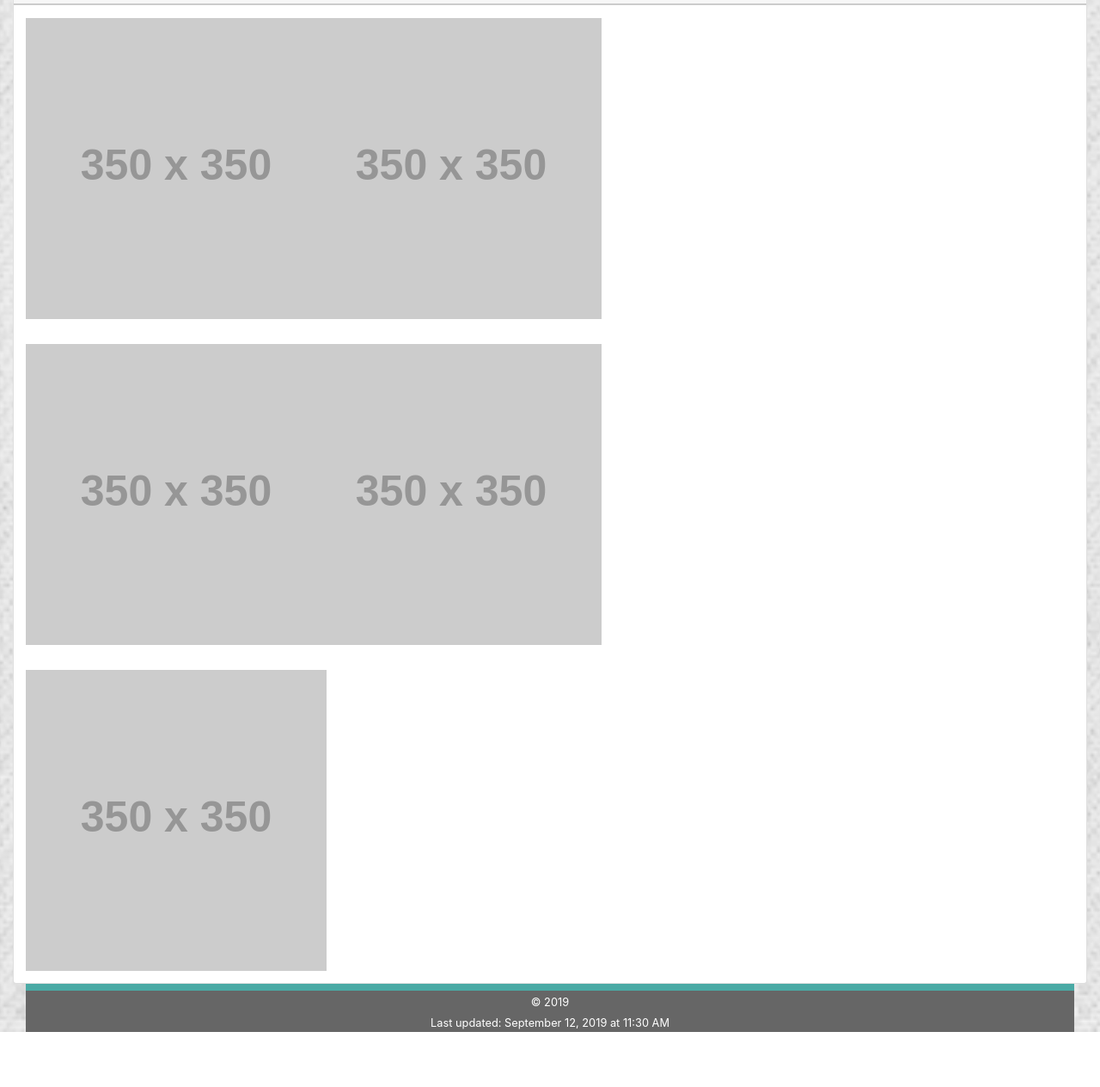
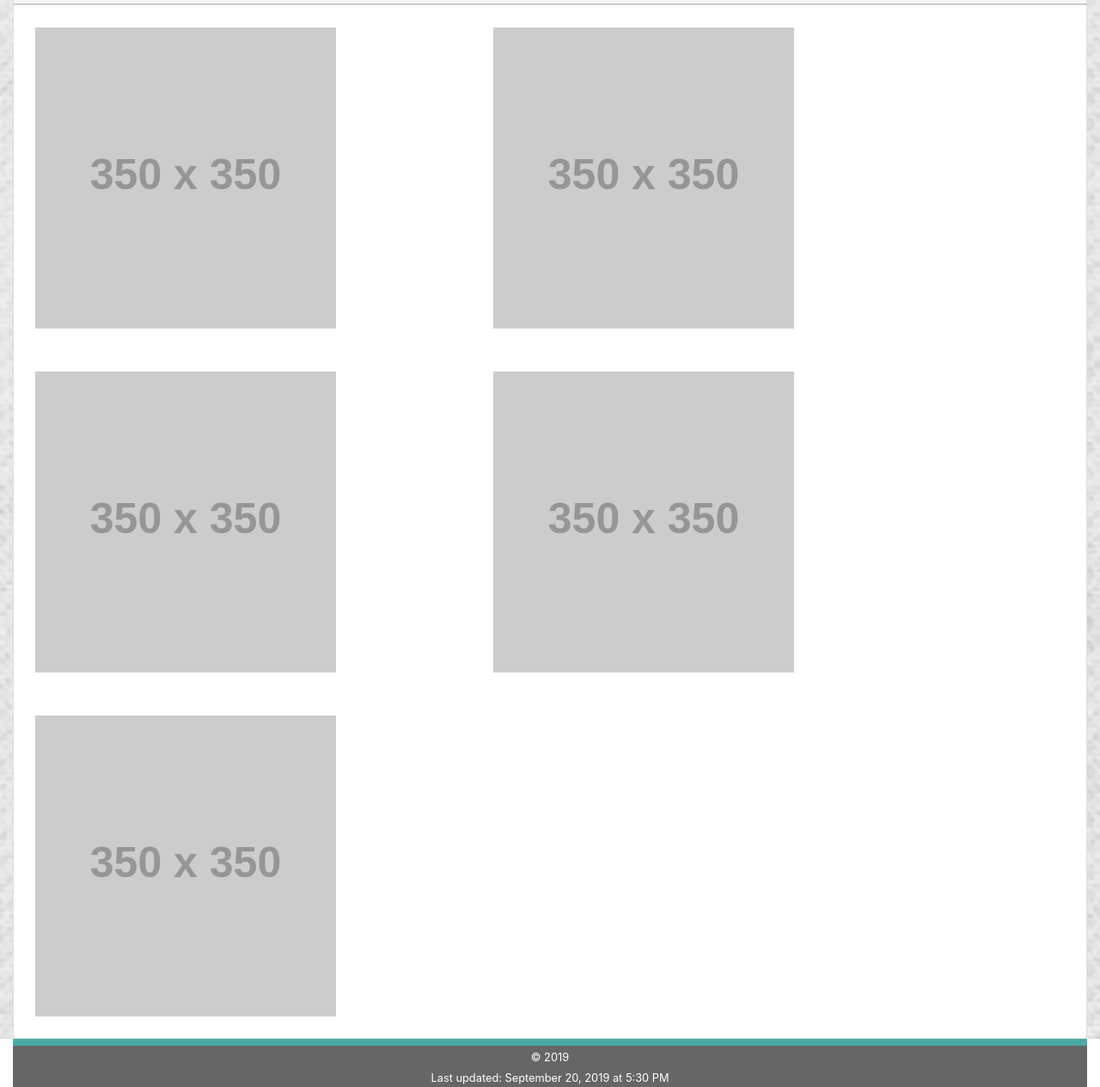
Before and after one commit to JLGaumnitz/Bootstrap-Portfolio, a plain HTML site: page portfolio.html in a window 1280 px wide. Shown: the part 205-1469 px from the top of the page at 86% size. Before the commit the page ends 1405 px from the top, so only its background shows below. Drawn offline with nearby package versions, Linux system fonts and the light colour scheme; placeholder pictures from the web are drawn by us.

Commit message:
fixed column widths so images don't overlap when downsizing screen

```diff
--- a/portfolio.html
+++ b/portfolio.html
@@ -71,24 +71,55 @@
        </div>
 
 <!-- div for portfolio images -->
-<!-- need to figure out how to make them not overlap when moving screen to smaller size -->
+<!-- Includes TA's fix so they don't overlap when moving screen to smaller size -->
 
-<div class="row">
-    <div class="col-md-3">
-         <img class="img-responsive" src="https://via.placeholder.com/350/FFFF00/000000" style="margin:5%" alt="Portfolio Image Placeholder">
+        <div class="row">
+           <div class="col-md-6 col-lg-5">
+            <img
+            src="https://via.placeholder.com/350/FFFF00/000000"
+            style="margin:5%"
+            alt="Portfolio Image Placeholder"
+            />
+           </div>
 
-         <img class="img-responsive" src="https://via.placeholder.com/350/FFFF00/000000" style="margin:5%" alt="Portfolio Image Placeholder">
+          <div class="col-md-6 col-lg-5">
+            <img src="https://via.placeholder.com/350/FFFF00/000000"
+              style="margin:5%"
+              alt="Portfolio Image Placeholder"
+            />
+          </div>
+          </div>
+          <div class="row">
+            <div class="col-md-6 col-lg-5">
+              <img
 
-         <img class="img-responsive" src="https://via.placeholder.com/350/FFFF00/000000" style="margin:5%" alt="Portfolio Image Placeholder">
+                src="https://via.placeholder.com/350/FFFF00/000000"
+                style="margin:5%"
+                alt="Portfolio Image Placeholder"
+              />
+            </div>
+            <div class="col-md-6 col-lg-5">
+              <img
+
+                src="https://via.placeholder.com/350"
+                style="margin:5%"
+                alt="Portfolio Image Placeholder"
+              />
+            </div>
+          </div>
+              <div class="row">
+                  <div class="col-md-6 col-lg-5">
+                    <img src="https://via.placeholder.com/350"
+                      style="margin:5%"
+                      alt="Portfolio Image Placeholder"
+                    />
+              </div>
+            </div>
+          </div>
+        </div>
+     </div>
     </div>
-
-    <div class="col-md-3">
-      <img class="img-responsive" src="https://via.placeholder.com/350" style="margin:5%" alt="Portfolio Image Placeholder">
-
-      <img class="img-responsive" src="https://via.placeholder.com/350" style="margin:5%" alt="Portfolio Image Placeholder">
-    </div>
-
-</div>
+  </div>
 </div>
 
 <!--Footer-->
@@ -98,7 +129,7 @@
          <div style="color:#ffffff; background-color:#666666; border-top: 8px solid #4aaaa5; text-align: center; width:100%;">
          <small>&copy; 2019</small>
           <br>
-          <small>Last updated: September 12, 2019 at 11:30 AM</small>
+          <small>Last updated: September 20, 2019 at 5:30 PM</small>
          </div>
    </div>
  </div>
```
